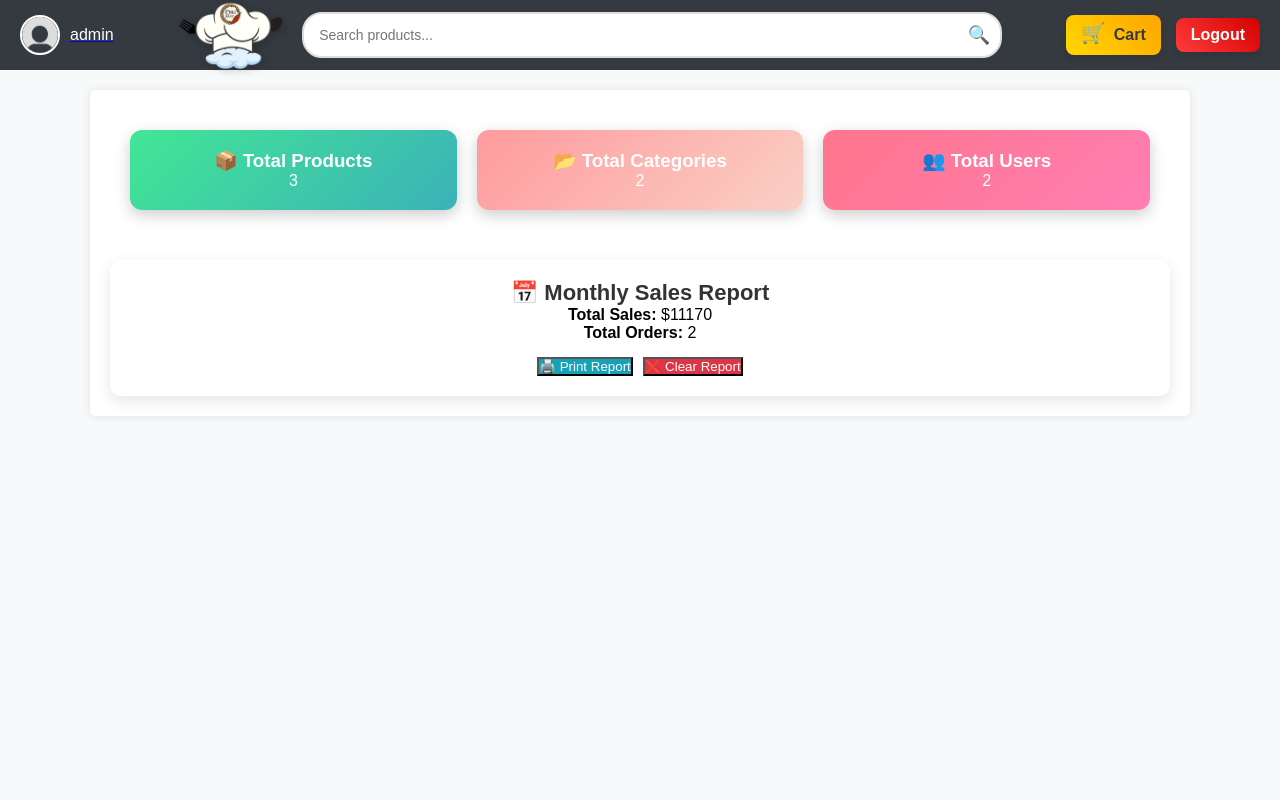
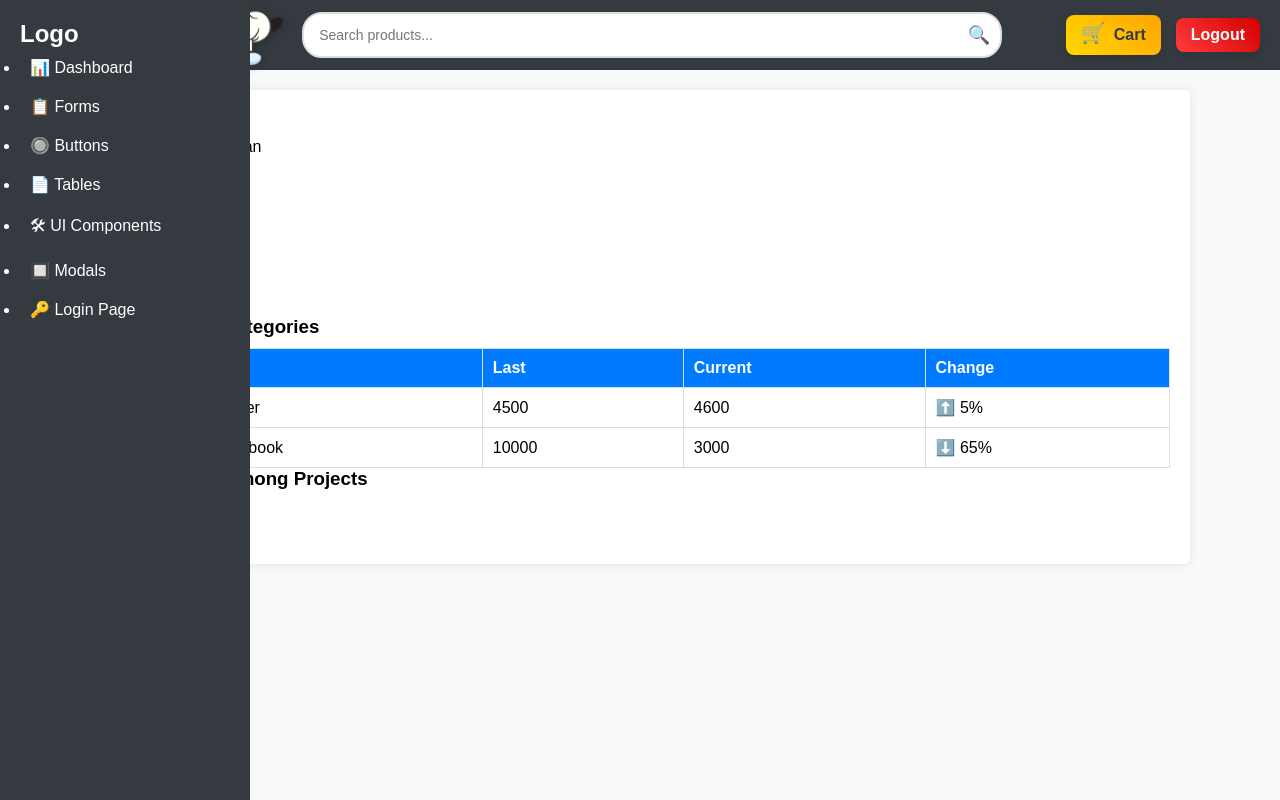
Before and after one commit to Luphonix-Prime/Ecommerce_store, a Django app: page / in a window 1280 px wide. Run offline with Django 5.2, Linux system fonts and the light colour scheme; a user stored in the database is signed in; data comes from the database, SQL or seed files in the repository.

Commit message:
Refactor dashboard layout by introducing a sidebar, enhancing card styles, and updating table structures for improved usability

```diff
--- a/store/static/css/dashboard.css
+++ b/store/static/css/dashboard.css
@@ -1,4 +1,4 @@
-/* Dashboard Grid Layout */
+/* Dashboard Layout */
 .dashboard-grid {
     display: grid;
     grid-template-columns: repeat(auto-fit, minmax(250px, 1fr));
@@ -6,46 +6,64 @@
     padding: 20px;
 }
 
-/* Dashboard Cards */
 .dashboard-card {
     text-decoration: none;
-    transition: transform 0.3s ease, box-shadow 0.3s ease;
 }
 
 .card {
-    background: linear-gradient(135deg, #667eea, #764ba2);
-    color: white;
+    background: white;
+    padding: 20px;
+    border-radius: 10px;
+    box-shadow: 0 4px 8px rgba(0, 0, 0, 0.1);
+    transition: transform 0.2s;
     text-align: center;
-    padding: 20px;
-    border-radius: 12px;
-    box-shadow: 0 5px 15px rgba(0, 0, 0, 0.2);
-    transition: transform 0.3s ease, box-shadow 0.3s ease;
 }
 
 .card:hover {
     transform: scale(1.05);
-    box-shadow: 0 10px 25px rgba(0, 0, 0, 0.3);
 }
 
-/* Card Colors */
-.card-products {
-    background: linear-gradient(135deg, #42e695, #3bb2b8);
+/* Different card colors */
+.card-products { background-color: #28a745; color: white; }
+.card-categories { background-color: #ff9800; color: white; }
+.card-users { background-color: #007bff; color: white; }
+
+.count {
+    font-size: 24px;
+    font-weight: bold;
 }
 
-.card-categories {
-    background: linear-gradient(135deg, #ff9a9e, #fad0c4);
+/* Sidebar Styles */
+.sidebar {
+    width: 250px;
+    height: 100vh;
+    background: #343a40;
+    color: white;
+    padding: 20px;
+    position: fixed;
+    left: 0;
+    top: 0;
 }
 
-.card-users {
-    background: linear-gradient(135deg, #ff758c, #ff7eb3);
+.sidebar a {
+    color: white;
+    text-decoration: none;
+    display: block;
+    padding: 10px;
+    border-radius: 5px;
+    transition: 0.3s;
 }
 
-/* Users & Categories Tables */
+.sidebar a:hover {
+    background: #495057;
+}
+
+/* Table Styling */
 .users-table-container, .category-container {
     background: white;
     padding: 20px;
     border-radius: 10px;
-    box-shadow: 0 5px 15px rgba(0, 0, 0, 0.1);
+    box-shadow: 0 4px 8px rgba(0, 0, 0, 0.1);
     margin-top: 20px;
 }
 
@@ -55,107 +73,37 @@ table {
     margin-top: 10px;
 }
 
-th, td {
+table th, table td {
+    padding: 10px;
     border: 1px solid #ddd;
-    padding: 12px;
-    text-align: center;
+    text-align: left;
 }
 
-th {
-    background-color: #4a90e2;
+table th {
+    background: #007bff;
     color: white;
 }
 
-tr:nth-child(even) {
-    background-color: #f2f2f2;
+/* Buttons */
+.btn {
+    padding: 8px 12px;
+    border: none;
+    border-radius: 5px;
+    cursor: pointer;
+    transition: 0.3s;
 }
 
-/* Action Buttons */
-.btn {
-    padding: 8px 15px;
-    border-radius: 8px;
-    text-decoration: none;
-    font-weight: bold;
-    cursor: pointer;
-    transition: background 0.3s ease;
+.btn-add { background: #28a745; color: white; }
+.btn-edit { background: #ffc107; color: black; }
+.btn-delete { background: #dc3545; color: white; }
+
+.btn:hover {
+    opacity: 0.8;
 }
 
-.btn-add {
-    background: #28a745;
-    color: white;
-}
-
-.btn-add:hover {
-    background: #218838;
-}
-
-.btn-edit {
-    background: #ffc107;
-    color: black;
-}
-
-.btn-edit:hover {
-    background: #e0a800;
-}
-
-.btn-delete {
-    background: #dc3545;
-    color: white;
-    border: none;
-}
-
-.btn-delete:hover {
-    background: #c82333;
-}
-
-/* Report Section */
-.report-container {
-    background: #fff;
-    padding: 20px;
-    border-radius: 10px;
-    box-shadow: 0 5px 15px rgba(0, 0, 0, 0.1);
-    text-align: center;
-    margin-top: 30px;
-}
-
-.report-container h3 {
-    font-size: 22px;
-    font-weight: bold;
-    color: #333;
-}
-
-.report-actions {
-    display: flex;
-    justify-content: center;
-    gap: 10px;
-    margin-top: 15px;
-}
-
-.print-btn {
-    background: #17a2b8;
-    color: white;
-}
-
-.print-btn:hover {
-    background: #138496;
-}
-
-.clear-btn {
-    background: #dc3545;
-    color: white;
-}
-
-.clear-btn:hover {
-    background: #c82333;
-}
-
-/* Responsive Design */
+/* Responsive */
 @media (max-width: 768px) {
     .dashboard-grid {
         grid-template-columns: 1fr;
     }
-
-    th, td {
-        padding: 8px;
-    }
 }
--- a/store/templates/store/dashboard.html
+++ b/store/templates/store/dashboard.html
@@ -4,136 +4,87 @@
 {% block content %}
 <link rel="stylesheet" href="{% static 'css/dashboard.css' %}">
 
-<div class="dashboard-grid">
-    <!-- Existing Cards -->
-    <a href="{% url 'product_list' %}" class="dashboard-card">
-        <div class="card card-products">
-            <h3>📦 Total Products</h3>
-            <p class="count">{{ total_products }}</p>
+<div class="dashboard-container">
+    <aside class="sidebar">
+        <h2 class="logo">Logo</h2>
+        <ul class="menu">
+            <li><a href="#">📊 Dashboard</a></li>
+            <li><a href="#">📋 Forms</a></li>
+            <li><a href="#">🔘 Buttons</a></li>
+            <li><a href="#">📄 Tables</a></li>
+            <li><a href="#">🛠 UI Components</a></li>
+            <li><a href="#">🔲 Modals</a></li>
+            <li><a href="#">🔑 Login Page</a></li>
+        </ul>
+    </aside>
+
+    <main class="dashboard-main">
+        <header class="dashboard-header">
+            <h2>Dashboard</h2>
+            <div class="user-info">
+                <a href="#">Github</a>
+                <span>Adam Wathan</span>
             </div>
-    </a>
+        </header>
 
-    <div class="dashboard-card" id="toggle-categories-table">
-        <div class="card card-categories">
-            <h3>📂 Total Categories</h3>
-            <p class="count">{{ total_categories }}</p>
+        <section class="dashboard-stats">
+            <div class="stat-box red">
+                <h3>$244</h3>
+                <p>Total Sales</p>
             </div>
+            <div class="stat-box blue">
+                <h3>$199.4</h3>
+                <p>Total Cost</p>
             </div>
+            <div class="stat-box orange">
+                <h3>900</h3>
+                <p>Total Users</p>
+            </div>
+            <div class="stat-box green">
+                <h3>500</h3>
+                <p>Total Products</p>
+            </div>
+        </section>
 
-    <div class="dashboard-card" id="toggle-users-table">
-        <div class="card card-users">
-            <h3>👥 Total Users</h3>
-            <p class="count">{{ total_users }}</p>
-        </div>
-    </div>
-
-    <!-- Users Table -->
-    <div class="users-table-container" id="users-table-container" style="display: none;">
-        <h3>📋 Users List</h3>
+        <section class="trending-categories">
+            <h3>📋 Trending Categories</h3>
             <table>
                 <thead>
                     <tr>
-                    <th>Profile Pic</th>
-                    <th>Username</th>
-                    <th>Admin?</th>
-                    <th>Actions</th>
+                        <th>#</th>
+                        <th>Item</th>
+                        <th>Last</th>
+                        <th>Current</th>
+                        <th>Change</th>
                     </tr>
                 </thead>
                 <tbody>
-                {% for user in users %}
                     <tr>
-                    <td>
-                        {% if user.profile.image %}
-                            <img src="{{ user.profile.image.url }}" alt="Profile Pic" width="40px">
-                        {% else %}
-                            <img src="{% static 'images/profile.png' %}" alt="Default Pic" width="40px">
-                        {% endif %}
-                    </td>
-                    <td>{{ user.username }}</td>
-                    <td>
-                        <form method="POST" action="{% url 'toggle_staff' user.id %}">
-                            {% csrf_token %}
-                            <input type="checkbox" name="is_staff" onchange="this.form.submit()"
-                                {% if user.is_staff %}checked{% endif %}>
-                        </form>
-                    </td>
-                    <td>
-                        <form method="POST" action="{% url 'delete_user' user.id %}">
-                            {% csrf_token %}
-                            <button type="submit" onclick="return confirm('Are you sure you want to delete this user?')">
-                                🗑️ Delete
-                            </button>
-                        </form>
-                    </td>
+                        <td>1</td>
+                        <td><span class="badge twitter">Twitter</span></td>
+                        <td>4500</td>
+                        <td>4600</td>
+                        <td class="positive">⬆️ 5%</td>
                     </tr>
-                {% endfor %}
+                    <tr>
+                        <td>2</td>
+                        <td><span class="badge facebook">Facebook</span></td>
+                        <td>10000</td>
+                        <td>3000</td>
+                        <td class="negative">⬇️ 65%</td>
+                    </tr>
                 </tbody>
             </table>
+        </section>
+
+        <section class="progress">
+            <h3>📊 Progress Among Projects</h3>
+            <div class="progress-bar-container">
+                <div class="progress-bar blue" style="width: 45%">45%</div>
+                <div class="progress-bar green" style="width: 55%">55%</div>
+                <div class="progress-bar orange" style="width: 65%">65%</div>
             </div>
-
-    <!-- Categories Table -->
-    <div class="category-container" id="categories-table-container" style="display: none;">
-        <h3>📋 Categories List</h3>
-        <div class="category-card">
-            <a href="{% url 'add_category' %}" class="btn btn-add">➕ Add Category</a>
-
-            <table class="category-table">
-                <thead>
-                    <tr>
-                        <th>Name</th>
-                        <th>Actions</th>
-                    </tr>
-                </thead>
-                <tbody>
-                    {% for category in categories %}
-                        <tr>
-                            <td>{{ category.name }}</td>
-                            <td class="action-buttons">
-                                <a href="{% url 'edit_category' category.id %}" class="btn btn-edit">✏️ Edit</a>
-                                <form method="post" action="{% url 'delete_category' category.id %}" class="delete-form">
-                                    {% csrf_token %}
-                                    <button type="submit" class="btn btn-delete">🗑️ Delete</button>
-                                </form>
-                            </td>
-                        </tr>
-                    {% empty %}
-                        <tr>
-                            <td colspan="2" class="no-categories">No categories available.</td>
-                        </tr>
-                    {% endfor %}
-                </tbody>
-            </table>
+        </section>
+    </main>
 </div>
-    </div>
-</div>
-
-<!-- Report Section -->
-<div class="report-container">
-    <h3>{{ report_title }}</h3>
-    <p><strong>Total Sales:</strong> ${{ total_sales }}</p>
-    <p><strong>Total Orders:</strong> {{ total_orders }}</p>
-
-    <div class="report-actions">
-        <button onclick="window.print()" class="print-btn">🖨️ Print Report</button>
-        <form method="POST" action="{% url 'clear_report' %}" onsubmit="return confirm('Are you sure? This will delete all orders!');">
-            {% csrf_token %}
-            <button type="submit" class="clear-btn">❌ Clear Report</button>
-        </form>
-    </div>
-</div>
-
-<!-- jQuery Script -->
-<script src="https://code.jquery.com/jquery-3.6.0.min.js"></script>
-<script>
-    $(document).ready(function () {
-        $("#toggle-users-table").click(function () {
-            $("#users-table-container").slideToggle();
-        });
-
-        $("#toggle-categories-table").click(function () {
-            $("#categories-table-container").slideToggle();
-        });
-    });
-</script>
-
 {% endblock %}
```
Lines whose indentation alone changed are shown as unchanged.
